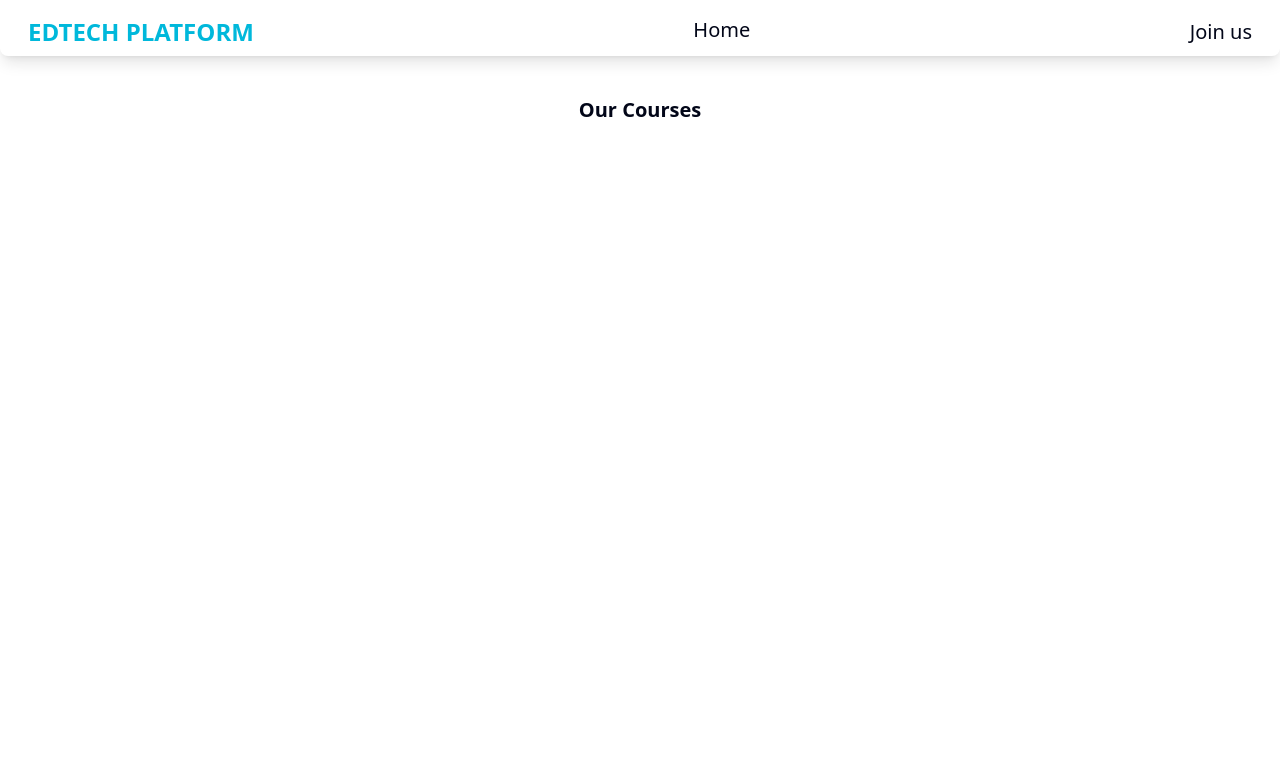
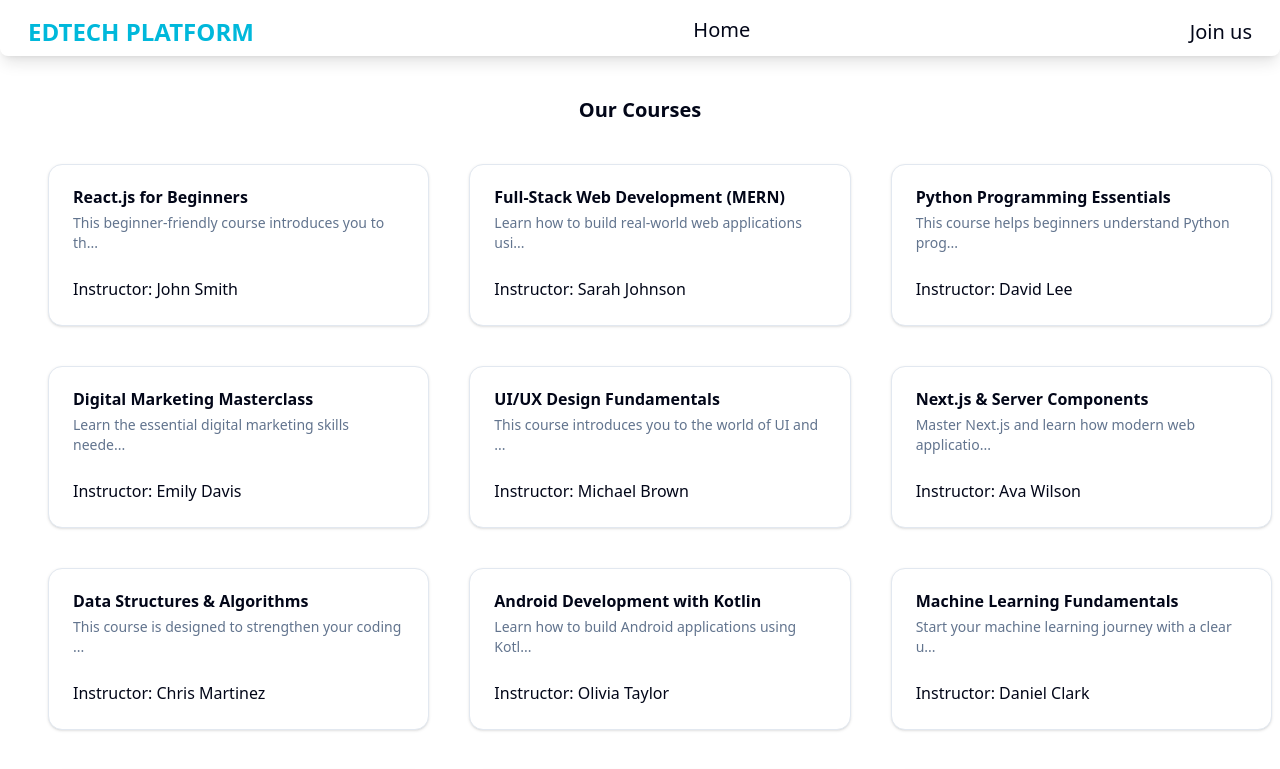
Before and after one commit to BorshaDevi/edtech-platform, a Next.js app: page / in a window 1280 px wide. Shown: the top 769 px of the page. Built offline with nearby package versions, Linux system fonts and the light colour scheme.

Commit message:
create card in CourseSection.jsx file

```diff
--- a/src/component/CourseSection.jsx
+++ b/src/component/CourseSection.jsx
@@ -1,5 +1,14 @@
-const CourseSection=()=>{
-    return(
+import {
+    Card,
+    CardAction,
+    CardContent,
+    CardDescription,
+    CardFooter,
+    CardHeader,
+    CardTitle,
+} from "@/components/ui/card"
+const CourseSection = () => {
+    return (
         <div className="mt-10">
             <div className="">
                 <h2 className="text-center text-xl font-semibold">Our Courses</h2>
@@ -7,15 +16,26 @@ const CourseSection=()=>{
                 <div>
 
                 </div>
-            <div className="grid grid-cols-3 gap-3">
-
+                <div className="grid grid-cols-3 gap-10 ml-10 mt-10">
+                    {courses.map(cou => (
+                     <Card key={cou.id}>
+                        <CardHeader>
+                            <CardTitle>{cou.title}</CardTitle>
+                            <CardDescription>{cou.description.substring(0, 50) + "..."}</CardDescription>
+                        </CardHeader>
+                        <CardContent>
+                            <p>Instructor: {cou.instructor}</p>
+                        </CardContent>
+                    </Card>
+                    ))}
                 </div>
             </div>
         </div>
     )
 }
 export default CourseSection;
-const courses=[
+{/* */}
+const courses = [
     {
         "id": 1,
         "title": "React.js for Beginners",
```
Lines whose indentation alone changed are shown as unchanged.
